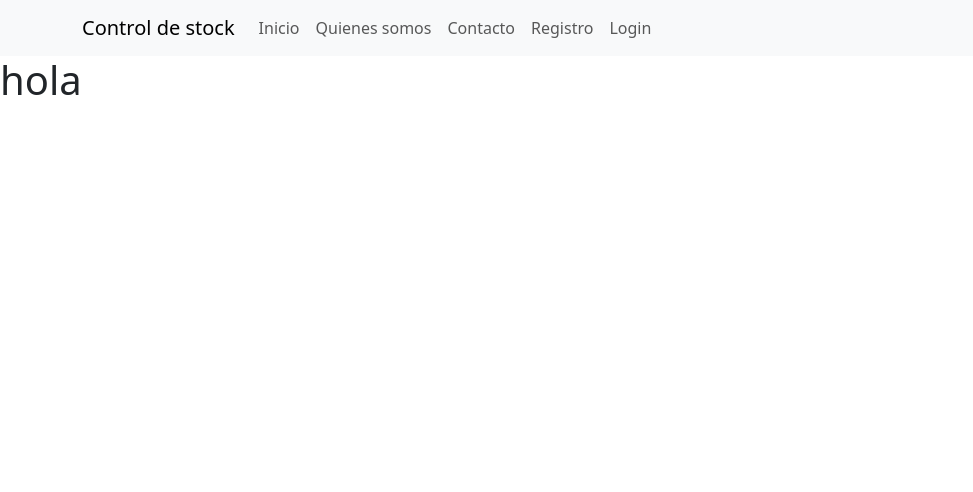
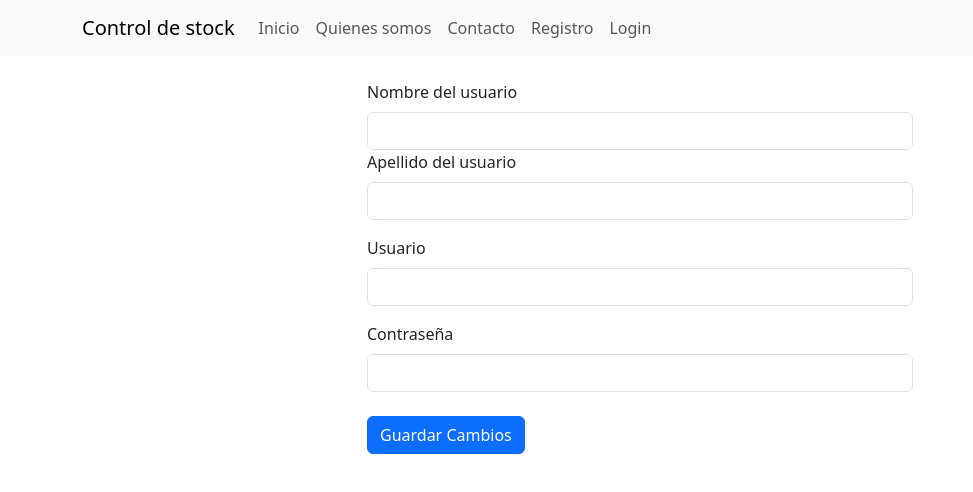
Before and after one commit to noeliajz/FRONTEND2_CONTROLDESTOCK, a React (Vite) app in the folder vite-project/: page /UserEdit/1 in a window 1280 px wide. Shown: the top 492 px of the page, without its empty margins (0-973 px from the left). Built offline with nearby package versions, Linux system fonts and the light colour scheme; no server answers.

Commit message:
se crea UserEdit con sus validaciones y redirecciona el boton editar en crudUser

```diff
--- a/vite-project/src/pages/CrudUsers.jsx
+++ b/vite-project/src/pages/CrudUsers.jsx
@@ -20,7 +20,7 @@
 
   return (
     <>
-      <h2 className="text-center mt-4">CRUD de Productos</h2>
+      <h2 className="text-center mt-4">CRUD de Usuarios</h2>
       <Link to='/NewUser'>Nuevo</Link>{' '}
       <Table responsive striped bordered hover className="m-5">
         <thead>
@@ -42,7 +42,9 @@
               <td>{user.usuario}</td>
               <td>${user.contraseña}</td>
               <td>
-                <Button variant="warning" size="sm">Editar</Button>{' '}
+              <Link to={`/UserEdit/${user._id}`}>
+                  <Button variant="warning" size="sm">Editar</Button>
+                </Link>{' '}
                 <Button variant="danger" size="sm">Eliminar</Button>{' '}
               </td>
             </tr>
--- /dev/null
+++ b/vite-project/src/pages/UserEdit.jsx
@@ -0,0 +1,145 @@
+import React, { useEffect, useState } from 'react';
+import { useParams } from 'react-router-dom';
+import Swal from 'sweetalert2';
+import { Container, Row, Col, Form, Button } from 'react-bootstrap';
+
+function UserEdit() {
+  const { id } = useParams();
+  const [formValues, setFormValues] = useState({
+    nombres: '',
+    apellido: '',
+    usuario: '',
+    contrasenia: ''
+  });
+
+  const [errors, setErrors] = useState({
+    nombres: false,
+    apellido: false,
+    usuario: false,
+    contrasenia: false
+  });
+
+  const handleChange = (ev) => {
+    const { name, value } = ev.target;
+
+    if (value.length <= 25) {
+      setFormValues((prev) => ({ ...prev, [name]: value }));
+    }
+
+    let error = false;
+
+    if (['nombres', 'apellido', 'usuario'].includes(name)) {
+      error = value.length < 3 || value.length > 25;
+    }
+
+    if (['contrasenia'].includes(name)) {
+      error = value.length < 4 || value.length > 25;
+    }
+
+    setErrors((prev) => ({
+      ...prev,
+      [name]: error,
+    }));
+  };
+
+  const getUser = async () => {
+    try {
+      const res = await fetch(`http://localhost:8080/api/${id}`);
+      if (!res.ok) throw new Error('No se pudo obtener el usuario');
+
+      const data = await res.json();
+      console.log('Usuario recibido:', data);
+
+      const usuario = data.getOneUser || data.usuario || data;
+
+      setFormValues({
+        nombres: usuario.nombre || '',
+        apellido: usuario.apellido || '',
+        usuario: usuario.usuario || '',
+        contrasenia: usuario.contrasenia || ''
+      });
+    } catch (error) {
+      console.error('Error obteniendo el usuario:', error);
+    }
+  };
+
+  const handleClick = async (ev) => {
+    ev.preventDefault();
+
+    if (!formValues.nombres || !formValues.apellido || !formValues.usuario || !formValues.contrasenia) {
+      Swal.fire({
+        icon: 'error',
+        title: 'Oops...',
+        text: 'Todos los campos son obligatorios',
+      });
+      return;
+    }
+
+    try {
+      const res = await fetch(`http://localhost:8080/api/${id}`, {
+        method: 'PUT',
+        headers: { 'Content-Type': 'application/json' },
+        body: JSON.stringify(formValues),
+      });
+
+      if (!res.ok) throw new Error('Error al actualizar el usuario');
+
+      Swal.fire({
+        icon: 'success',
+        title: 'Usuario actualizado',
+        text: 'El usuario se actualizó correctamente',
+      });
+    } catch (error) {
+      console.error('Error actualizando el usuario:', error);
+      Swal.fire({
+        icon: 'error',
+        title: 'Error',
+        text: 'No se pudo actualizar el usuario',
+      });
+    }
+  };
+
+  useEffect(() => {
+    if (id) getUser();
+  }, [id]);
+
+  return (
+    <Container className="mt-4">
+      <Row className="justify-content-center">
+        <Col md={6}>
+          <Form>
+            <Form.Group controlId="inputNombre">
+              <Form.Label>Nombre del usuario</Form.Label>
+              <Form.Control type="text" name="nombres" onChange={handleChange} value={formValues.nombres} />
+              {errors.nombres && <small style={{ color: 'red' }}>Se permite entre 3 a 25 caracteres</small>}
+            </Form.Group>
+
+            <Form.Group controlId="inputApellido">
+              <Form.Label>Apellido del usuario</Form.Label>
+              <Form.Control type="text" name="apellido" onChange={handleChange} value={formValues.apellido} />
+              {errors.apellido && <small style={{ color: 'red' }}>Se permite entre 3 a 25 caracteres</small>}
+            </Form.Group>
+
+            <Form.Group controlId="inputUsuario" className="mt-3">
+              <Form.Label>Usuario</Form.Label>
+              <Form.Control type="email" name="usuario" onChange={handleChange} value={formValues.usuario} />
+              {errors.usuario && <small style={{ color: 'red' }}>Se permite entre 3 a 25 caracteres</small>}
+            </Form.Group>
+
+            <Form.Group controlId="inputContrasenia" className="mt-3">
+              <Form.Label>Contraseña</Form.Label>
+              <Form.Control type="password" name="contrasenia" onChange={handleChange} value={formValues.contrasenia} />
+              {errors.contrasenia && <small style={{ color: 'red' }}>Se permite entre 4 a 25 caracteres</small>}
+            </Form.Group>
+
+            <Button type="submit" onClick={handleClick} className="mt-4">
+              Guardar Cambios
+            </Button>
+          </Form>
+        </Col>
+      </Row>
+    </Container>
+  );
+}
+
+export default UserEdit;
--- a/vite-project/src/routes/RoutesPages.jsx
+++ b/vite-project/src/routes/RoutesPages.jsx
@@ -11,6 +11,7 @@
 import CrudUsers from "../pages/CrudUsers"
 import NewUser from "../pages/NewUser";
 import ProductEdit from "../pages/ProductEdit";
+import UserEdit from "../pages/UserEdit";
 
 
 function RoutesPage() {
@@ -28,6 +29,7 @@
         <Route path='/CrudUsers' element={<CrudUsers/>}/>
         <Route path='/NewUser' element={<NewUser/>}/>
         <Route path='/ProductEdit/:id' element={<ProductEdit/>}/>
+        <Route path='/UserEdit/:id' element={<UserEdit/>}/>
 
       </Routes>
   );
```
